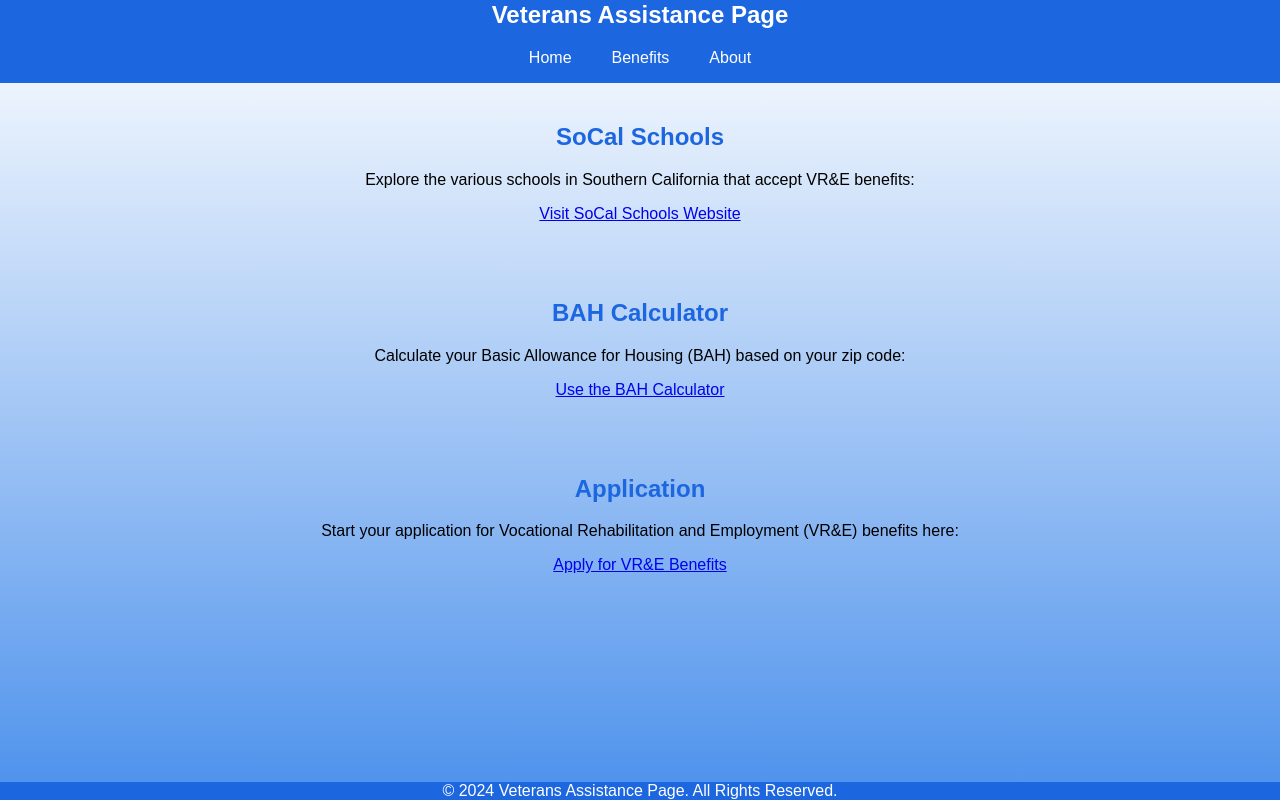
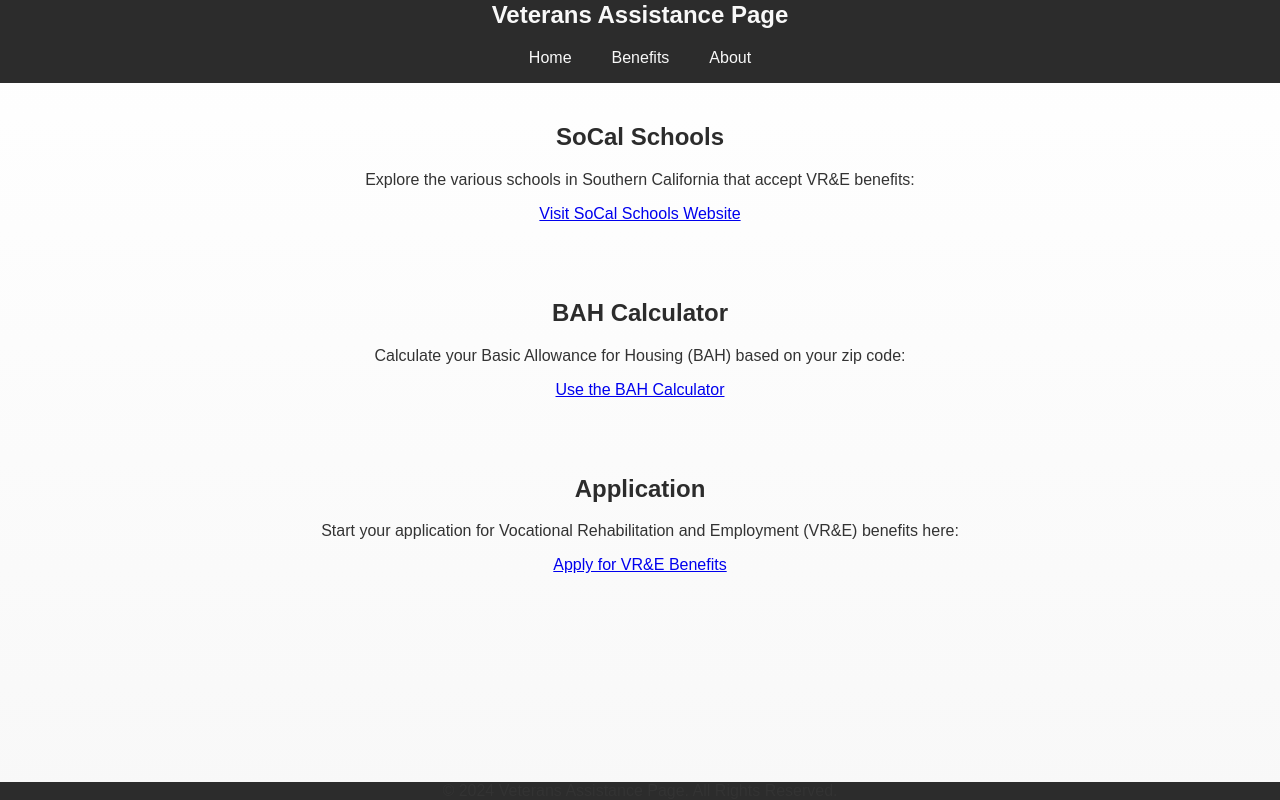
Before and after one commit to vmandany/veteran-website-10-10-24, a plain HTML site: page vre.html in a window 1280 px wide. Drawn offline with Linux system fonts and the light colour scheme.

Commit message:
style.css

```diff
--- a/css/style.css
+++ b/css/style.css
@@ -4,12 +4,12 @@ body {
     margin: 0;
     padding: 5;
     min-height: 100vh;
-    background: linear-gradient(to bottom, #FFFFFF, #4C91EC);
-    color: #ffffff;
+    background: linear-gradient(to bottom, #FFFFFF, #f8f8f8);
+    color: #333;
 }
 
 header {
-    background-color: #1c66df; /* Updated Blue Color */
+    background-color: #2c2c2c; /* Updated Blue Color */
     padding: 1px 1px;
 }
 
@@ -26,7 +26,7 @@ header {
 }
 
 .logo a {
-    color: white;
+    color: #f8f8f8;
     text-decoration: none;
     font-size: 24px;
     font-weight: bold;
@@ -52,14 +52,14 @@ header {
 
 .nav-links a {
     display: block;
-    color: white;
+    color: #f8f8f8;
     text-decoration: none;
     padding: 15px 20px;
     text-align: center;
 }
 
 .nav-links a:hover {
-    background-color: #4591ff;
+    background-color: #4dc3c9;
 }
 
 .dropdown:hover .dropdown-content {
@@ -69,20 +69,20 @@ header {
 .dropdown-content {
     display: none;
     position: absolute;
-    background-color: #4591ff;
+    background-color: #2c2c2c;
     min-width: 160px;
     z-index: 1;
 }
 
 .dropdown-content a {
-    color: white;
+    color: #f8f8f8;
     padding: 12px 16px;
     text-decoration: none;
     display: block;
 }
 
 .dropdown-content a:hover {
-    background-color: #073D94;
+    background-color: #4dc3c9;
 }
 
 /* Hamburger button styles */
@@ -97,7 +97,7 @@ header {
 .hamburger .bar {
     width: 25px;
     height: 3px;
-    background-color: white;
+    background-color: #f8f8f8;
     margin: 5px 0;
     transition: all 0.3s;
 }
@@ -150,11 +150,11 @@ section {
 }
 
 h1, h2 {
-    color: #1c66df; /* Updated Blue for Headings */
+    color: #2c2c2c; /* Updated Blue for Headings */
 }
 
 p {
-    color: black;
+    color: #333;
 }
 
 footer {
@@ -166,7 +166,7 @@ footer {
     left: 0;
     bottom: 0;
     width: 100%;
-    background-color: #1c66df;
+    background-color: #2c2c2c;
     text-align: center;
     padding: 0 px;
 }
@@ -174,17 +174,17 @@ footer {
 }
 
 .footer-text {
-    color: white;
+    color: #f8f8f8;
 }
 ul {
-    color: #000000;
+    color: #333;
     list-style-position: inside;
     padding: 0;
     margin: 0 auto;
     display: inline-block;
 }
 li {
-    color: #000000;
+    color: #333;
     text-align: center;
     padding-left: 0;
     margin: 0;
```
